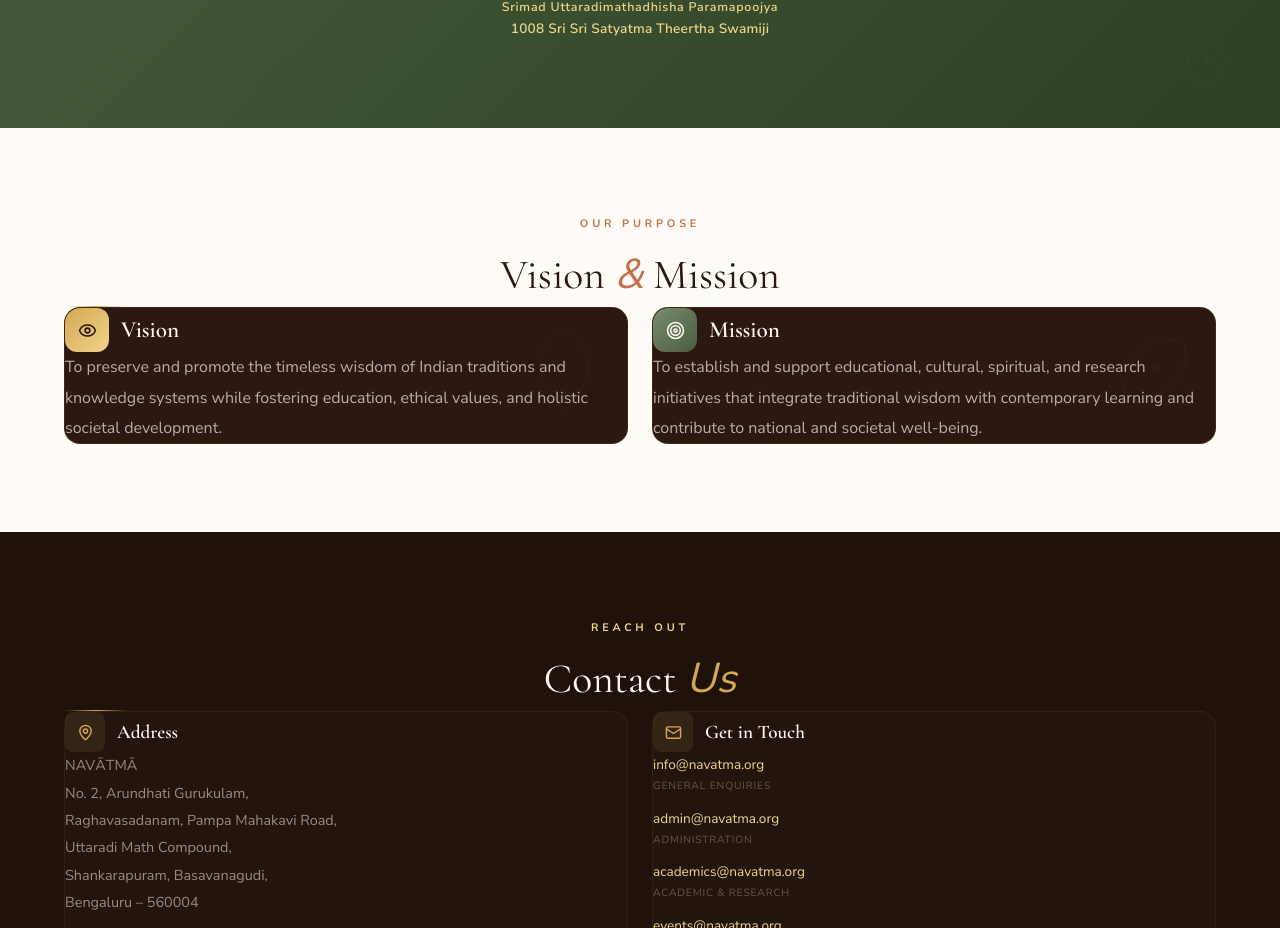
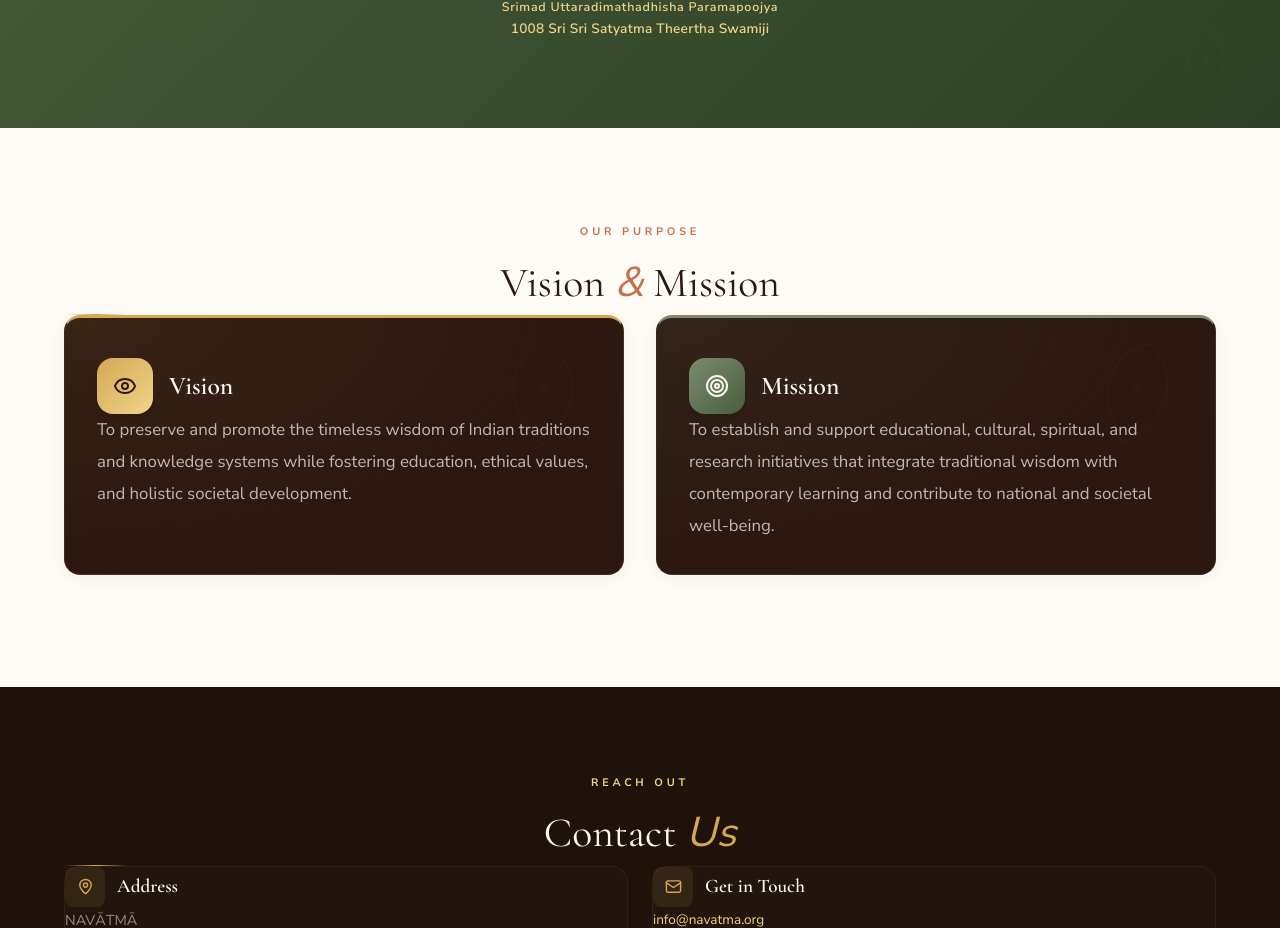
Before and after one commit to courseguru1998-ctrl/navatma-website, a React (Vite) app: page / in a window 1280 px wide. Shown: the part 1977-2905 px from the top of the page. Built offline with nearby package versions, Linux system fonts and the light colour scheme.

Commit message:
feat: Redesign Vision & Mission cards with premium styling

```diff
--- a/src/App.tsx
+++ b/src/App.tsx
@@ -346,44 +346,87 @@
       </section>
 
       {/* ═══ VISION & MISSION ═══ */}
-      <section id="vision" style={{ padding: "5.5rem 1.5rem", background: "#FFFCF7" }}>
+      <section id="vision" style={{ padding: "6rem 1.5rem 7rem", background: "#FFFCF7" }}>
         <div style={{ maxWidth: "1200px", margin: "0 auto", padding: "0 1.5rem" }}>
-          <Reveal className="text-center mb-12">
+          <Reveal className="text-center mb-16">
             <p style={{ fontSize: "0.68rem", letterSpacing: "0.35em", textTransform: "uppercase" as const, color: "#C4724E", fontWeight: 700, marginBottom: "0.7rem" }}>Our Purpose</p>
             <h2 style={{ fontFamily: "'Cormorant Garamond', serif", fontSize: "clamp(1.8rem, 3.5vw, 2.6rem)", fontWeight: 400, color: "#2C1810" }}>
               Vision <em style={{ color: "#C4724E", fontStyle: "italic" }}>&</em> Mission
             </h2>
             <div className="mt-3"><Divider /></div>
           </Reveal>
-          <div style={{ display: "grid", gridTemplateColumns: "repeat(auto-fit, minmax(280px, 1fr))", gap: "1.5rem", justifyContent: "center" }}>
+          <div style={{ display: "grid", gridTemplateColumns: "repeat(auto-fit, minmax(320px, 1fr))", gap: "2rem", justifyContent: "center" }}>
+
+            {/* Vision Card */}
             <Reveal>
-              <div className="rounded-2xl p-6 md:p-8 h-full relative overflow-hidden" style={{ background: "#2C1810", border: "1px solid rgba(212,168,83,0.1)" }}>
-                <div className="absolute top-0 right-0 w-32 h-32 opacity-5"><Lotus size={130} /></div>
-                <div className="flex items-center gap-3 mb-5 relative z-10">
-                  <div className="w-11 h-11 rounded-xl flex items-center justify-center" style={{ background: "linear-gradient(135deg, #D4A853, #F0D48A)" }}>
-                    <Eye size={19} style={{ color: "#2C1810" }} />
+              <div
+                className="rounded-2xl h-full relative overflow-hidden transition-all duration-300 cursor-default"
+                style={{
+                  background: "radial-gradient(ellipse at top left, rgba(212,168,83,0.08) 0%, rgba(44,24,16,0.98) 60%), #2C1810",
+                  border: "1px solid rgba(212,168,83,0.12)",
+                  borderTop: "3px solid #D4A853",
+                  padding: "2.5rem 2rem 2rem",
+                  boxShadow: "0 4px 20px rgba(0,0,0,0.05)",
+                }}
+                onMouseEnter={(e) => {
+                  e.currentTarget.style.transform = "translateY(-4px)";
+                  e.currentTarget.style.boxShadow = "0 12px 40px rgba(212,168,83,0.15)";
+                  e.currentTarget.style.borderTopColor = "#F0D48A";
+                }}
+                onMouseLeave={(e) => {
+                  e.currentTarget.style.transform = "translateY(0)";
+                  e.currentTarget.style.boxShadow = "0 4px 20px rgba(0,0,0,0.05)";
+                  e.currentTarget.style.borderTopColor = "#D4A853";
+                }}
+              >
+                <div className="absolute top-0 right-0 w-40 h-40 opacity-[0.04]"><Lotus size={160} /></div>
+                <div className="flex items-center gap-4 mb-6 relative z-10">
+                  <div className="w-14 h-14 rounded-2xl flex items-center justify-center shadow-lg" style={{ background: "linear-gradient(135deg, #D4A853, #F0D48A)" }}>
+                    <Eye size={24} style={{ color: "#2C1810" }} />
                   </div>
-                  <h3 style={{ fontFamily: "'Cormorant Garamond', serif", fontSize: "1.45rem", fontWeight: 600, color: "#FBF7F0" }}>Vision</h3>
+                  <h3 style={{ fontFamily: "'Cormorant Garamond', serif", fontSize: "1.6rem", fontWeight: 600, color: "#FBF7F0" }}>Vision</h3>
                 </div>
-                <p className="relative z-10" style={{ fontSize: "1rem", lineHeight: 1.9, color: "#F5EDE0", opacity: 0.7, wordBreak: "break-word" }}>
+                <p className="relative z-10" style={{ fontSize: "1.05rem", lineHeight: 1.9, color: "#F5EDE0", opacity: 0.75 }}>
                   To preserve and promote the timeless wisdom of Indian traditions and knowledge systems while fostering education, ethical values, and holistic societal development.
                 </p>
               </div>
             </Reveal>
+
+            {/* Mission Card */}
             <Reveal delay={0.15}>
-              <div className="rounded-2xl p-6 md:p-8 h-full relative overflow-hidden" style={{ background: "#2C1810", border: "1px solid rgba(212,168,83,0.1)" }}>
-                <div className="absolute top-0 right-0 w-32 h-32 opacity-5" style={{ transform: "rotate(45deg)" }}><Lotus size={130} /></div>
-                <div className="flex items-center gap-3 mb-5 relative z-10">
-                  <div className="w-11 h-11 rounded-xl flex items-center justify-center" style={{ background: "linear-gradient(135deg, #7A8B6F, #4A5D3E)" }}>
-                    <Target size={19} style={{ color: "#FBF7F0" }} />
+              <div
+                className="rounded-2xl h-full relative overflow-hidden transition-all duration-300 cursor-default"
+                style={{
+                  background: "radial-gradient(ellipse at top left, rgba(122,139,111,0.1) 0%, rgba(44,24,16,0.98) 60%), #2C1810",
+                  border: "1px solid rgba(122,139,111,0.15)",
+                  borderTop: "3px solid #7A8B6F",
+                  padding: "2.5rem 2rem 2rem",
+                  boxShadow: "0 4px 20px rgba(0,0,0,0.05)",
+                }}
+                onMouseEnter={(e) => {
+                  e.currentTarget.style.transform = "translateY(-4px)";
+                  e.currentTarget.style.boxShadow = "0 12px 40px rgba(122,139,111,0.2)";
+                  e.currentTarget.style.borderTopColor = "#9AAB8D";
+                }}
+                onMouseLeave={(e) => {
+                  e.currentTarget.style.transform = "translateY(0)";
+                  e.currentTarget.style.boxShadow = "0 4px 20px rgba(0,0,0,0.05)";
+                  e.currentTarget.style.borderTopColor = "#7A8B6F";
+                }}
+              >
+                <div className="absolute top-0 right-0 w-40 h-40 opacity-[0.04]" style={{ transform: "rotate(15deg)" }}><Lotus size={160} /></div>
+                <div className="flex items-center gap-4 mb-6 relative z-10">
+                  <div className="w-14 h-14 rounded-2xl flex items-center justify-center shadow-lg" style={{ background: "linear-gradient(135deg, #7A8B6F, #4A5D3E)" }}>
+                    <Target size={24} style={{ color: "#FBF7F0" }} />
                   </div>
-                  <h3 style={{ fontFamily: "'Cormorant Garamond', serif", fontSize: "1.45rem", fontWeight: 600, color: "#FBF7F0" }}>Mission</h3>
+                  <h3 style={{ fontFamily: "'Cormorant Garamond', serif", fontSize: "1.6rem", fontWeight: 600, color: "#FBF7F0" }}>Mission</h3>
                 </div>
-                <p className="relative z-10" style={{ fontSize: "1rem", lineHeight: 1.9, color: "#F5EDE0", opacity: 0.7, wordBreak: "break-word" }}>
+                <p className="relative z-10" style={{ fontSize: "1.05rem", lineHeight: 1.9, color: "#F5EDE0", opacity: 0.75 }}>
                   To establish and support educational, cultural, spiritual, and research initiatives that integrate traditional wisdom with contemporary learning and contribute to national and societal well-being.
                 </p>
               </div>
             </Reveal>
+
           </div>
         </div>
       </section>
```
